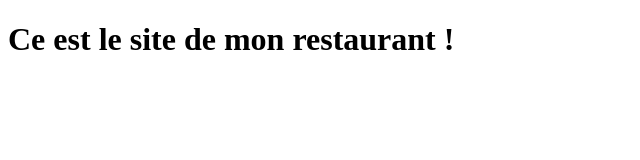
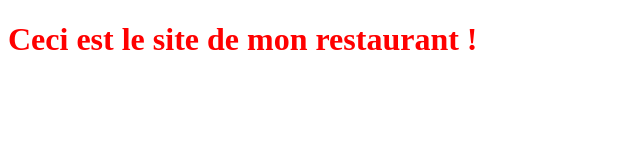
Before and after one commit to BrvAlexis/first, a plain HTML site: page index.html in a window 1280 px wide. Shown: the whole page, without its empty margins (0-640 px from the left). Drawn offline with Linux system fonts and the light colour scheme.

Commit message:
titre en rouge

```diff
--- a/index.html
+++ b/index.html
@@ -1,9 +1,11 @@
 <!DOCTYPE html>
 <html>
+  <link rel="stylesheet" href="styles.css">
   <head>
-    <title>À la bonne table</title>
+
+     <title>À la bonne table</title>
   </head>
   <body>
-    <h1>Ce est le site de mon restaurant !</h1>
+    <h1>Ceci est le site de mon restaurant !</h1>
   </body>
 </html>
--- a/styles.css
+++ b/styles.css
@@ -0,0 +1,3 @@
+h1 {
+    color: red;
+  }
```
